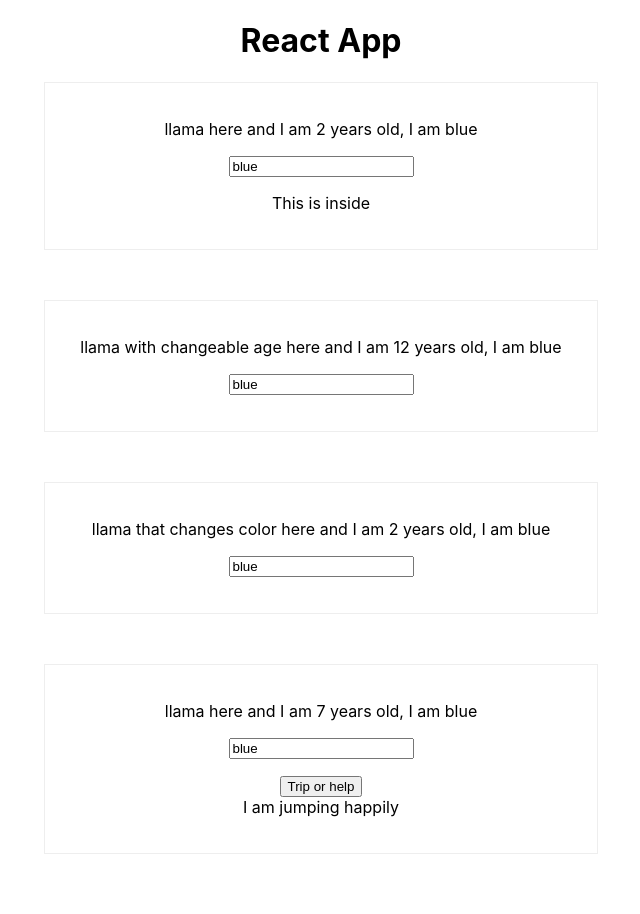
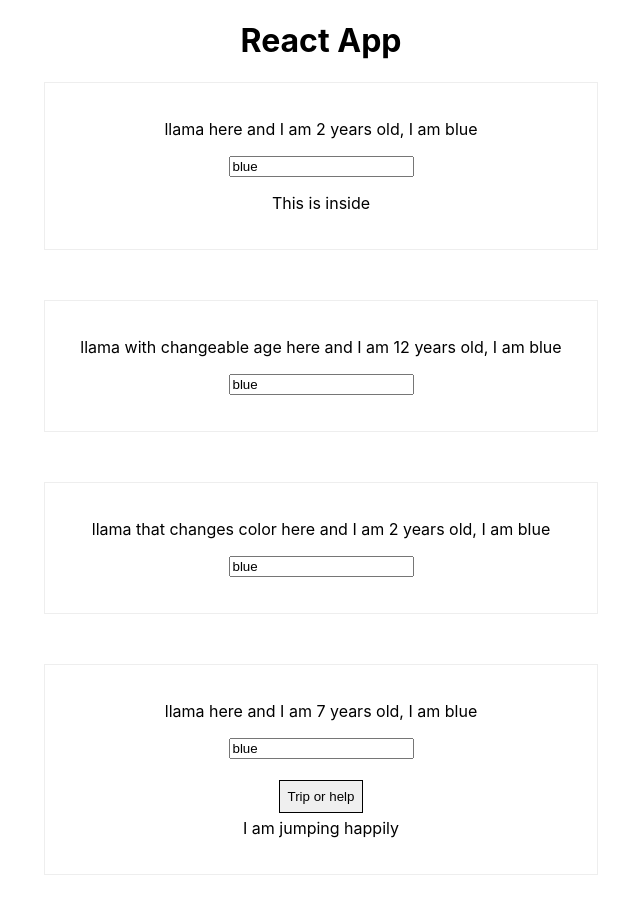
Before and after one commit to samik-j/react-course, a React (Create React App) app: page / in a window 1280 px wide. Shown: the top 914 px of the page, without its empty margins (319-959 px from the left). Built offline with nearby package versions, Linux system fonts and the light colour scheme.

Commit message:
Working with Inline Styles

```diff
--- a/src/App.js
+++ b/src/App.js
@@ -40,6 +40,13 @@
 	};
 
     render() {
+    	const buttonStyle = {
+			border: '1px solid black',
+			padding: '8px',
+			margin: '5px',
+			cursor: 'pointer'
+		};
+
         return (
             <div className="App">
                 <h1>React App</h1>
@@ -52,7 +59,7 @@
                 {/*<Person name="llama with changeable age" age={this.state.age} click={() => this.switchSpecificAgeHandler(4)}/>*/}
                 {/*<Person name="llama with changeable age" age={this.state.age} click={this.switchSpecificAgeHandler.bind(this, 5)}/>*/}
                 <Person name={this.state.entities[0].name} age={this.state.entities[0].age} color={this.state.color}>
-                    <button onClick={this.switchEntityHandler}>Trip or help</button>
+                    <button onClick={this.switchEntityHandler} style={buttonStyle}>Trip or help</button>
                     <br/>
                     {this.state.entities[0].state}
                 </Person>
```
